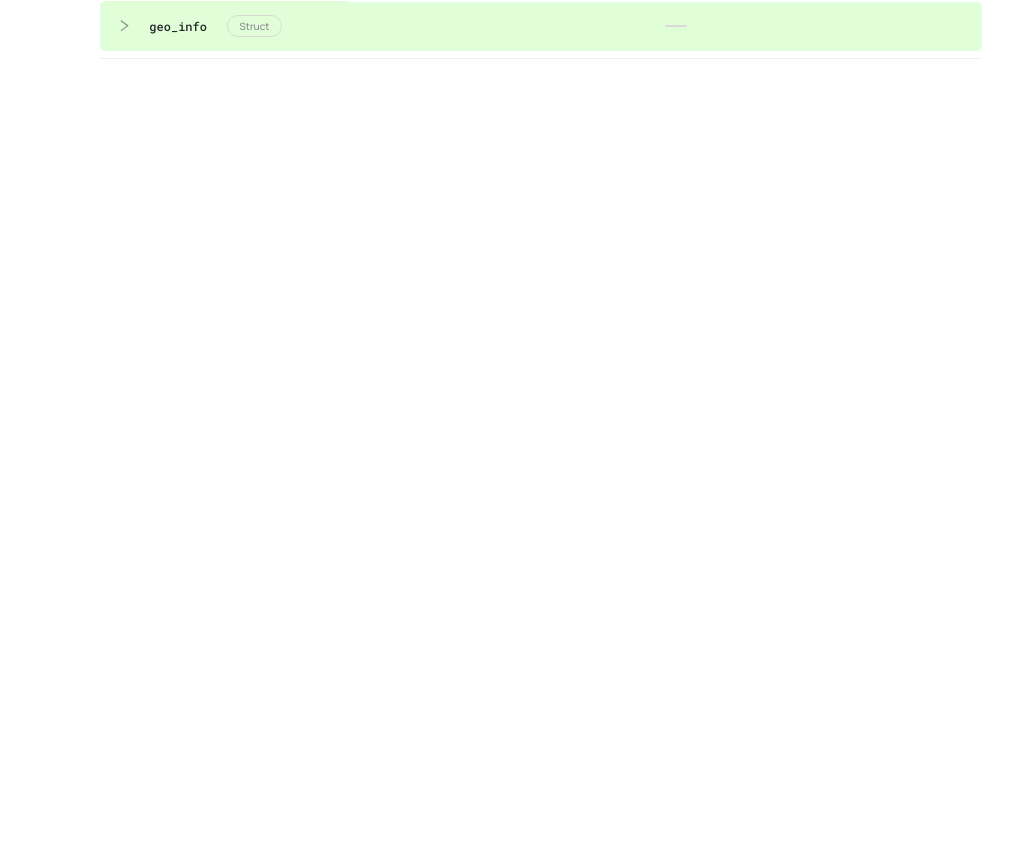
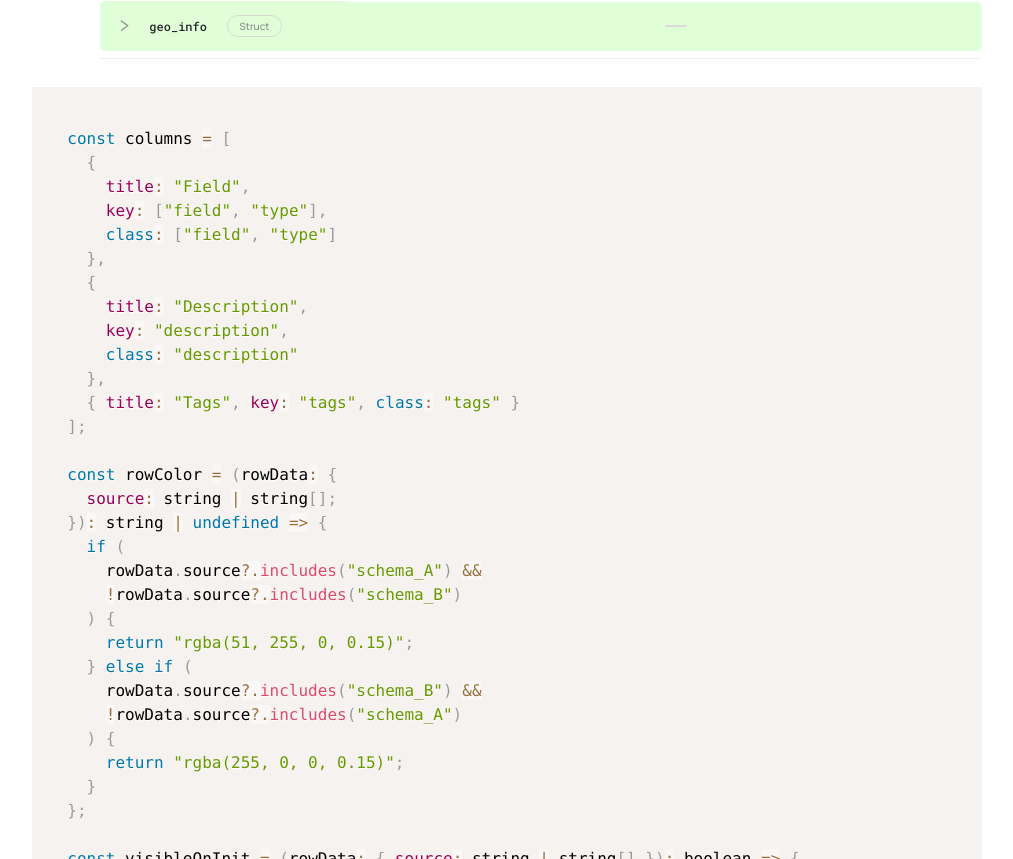
Before and after one commit to chrislapidas/react-expandable-rows, a React (Create React App) app: page / in a window 1280 px wide. Shown: the part 3195-4054 px from the top of the page, without its empty margins (133-1146 px from the left). Before the commit the page ends 3454 px from the top, so only its background shows below. Built offline with nearby package versions, Linux system fonts and the light colour scheme.

Commit message:
Update website documentation for advanced example

```diff
--- a/src/app/App.tsx
+++ b/src/app/App.tsx
@@ -287,6 +287,196 @@ function App() {
     }
   ];
 
+  const dataLiteral = `
+  const columns = [
+    {
+      title: "Field",
+      key: ["field", "type"],
+      class: ["field", "type"]
+    },
+    {
+      title: "Description",
+      key: "description",
+      class: "description"
+    },
+    { title: "Tags", key: "tags", class: "tags" }
+  ];
+
+  const rowColor = (rowData: {
+    source: string | string[];
+  }): string | undefined => {
+    if (
+      rowData.source?.includes("schema_A") &&
+      !rowData.source?.includes("schema_B")
+    ) {
+      return "rgba(51, 255, 0, 0.15)";
+    } else if (
+      rowData.source?.includes("schema_B") &&
+      !rowData.source?.includes("schema_A")
+    ) {
+      return "rgba(255, 0, 0, 0.15)";
+    }
+  };
+
+  const visibleOnInit = (rowData: { source: string | string[] }): boolean => {
+    if (
+      (rowData.source?.includes("schema_A") &&
+        !rowData.source?.includes("schema_B")) ||
+      (rowData.source?.includes("schema_B") &&
+        !rowData.source?.includes("schema_A"))
+    ) {
+      return true;
+    } else {
+      return false;
+    }
+  };
+  const data = [
+    {
+      field: "item_info",
+      fieldPath: "item_info",
+      type: "Struct",
+      tags: ["Item"],
+      source: ["schema_B", "schema_A"],
+      child: [
+        {
+          field: "item_name",
+          fieldPath: "item_info.item_name",
+          type: "String",
+          description: "The name of the item",
+          source: ["schema_B", "schema_A"]
+        },
+        {
+          field: "item_description",
+          fieldPath: "item_info.item_description",
+          type: "String",
+          description: "The description of the item",
+          source: ["schema_B", "schema_A"]
+        }
+      ]
+    },
+    {
+      field: "shipment_info",
+      fieldPath: "shipment_info",
+      type: "Struct",
+      source: ["schema_B", "schema_A"],
+      child: [
+        {
+          field: "source",
+          fieldPath: "shipment_info.source",
+          type: "Struct",
+          description: "metadata about the source of shipment",
+          source: ["schema_B"],
+          child: [
+            {
+              field: "name",
+              fieldPath: "shipment_info.source.name",
+              type: "String",
+              source: ["schema_B"]
+            },
+            {
+              field: "metadata",
+              fieldPath: "shipment_info.source.metadata",
+              type: "Struct",
+              source: ["schema_B"],
+              child: [
+                {
+                  field: "properties",
+                  fieldPath: "shipment_info.source.metadata.properties",
+                  type: "String",
+                  source: ["schema_B"]
+                }
+              ]
+            }
+          ]
+        },
+        {
+          field: "desination",
+          fieldPath: "shipment_info.desination",
+          type: "Struct",
+          description: "metadata about the destination of shipment",
+          source: ["schema_B", "schema_A"],
+          child: [
+            {
+              field: "name",
+              fieldPath: "shipment_info.desination.name",
+              type: "String",
+              source: ["schema_B", "schema_A"]
+            },
+            {
+              field: "metadata",
+              fieldPath: "shipment_info.desination.metadata",
+              type: "Struct",
+              source: ["schema_B", "schema_A"],
+              child: [
+                {
+                  field: "properties",
+                  fieldPath: "shipment_info.desination.metadata.properties",
+                  type: "String",
+                  source: ["schema_B", "schema_A"]
+                }
+              ]
+            },
+            {
+              field: "payment_info",
+              fieldPath: "shipment_info.desination.payment_info",
+              type: "String",
+              tags: ["Payment"],
+              source: ["schema_B", "schema_A"],
+              child: [
+                {
+                  field: "price",
+                  fieldPath: "shipment_info.desination.payment_info.price",
+                  type: "Number",
+                  source: ["schema_B", "schema_A"]
+                },
+                {
+                  field: "currency",
+                  fieldPath: "shipment_info.desination.payment_info.currency",
+                  type: "String",
+                  source: ["schema_B", "schema_A"]
+                }
+              ]
+            },
+            {
+              field: "geo_info",
+              fieldPath: "shipment_info.desination.geo_info",
+              type: "Struct",
+              source: ["schema_A"],
+              child: [
+                {
+                  field: "lat",
+                  fieldPath: "shipment_info.desination.geo_info.lat",
+                  type: "Number",
+                  tags: ["Latitude"],
+                  source: ["schema_A"]
+                },
+                {
+                  field: "lng",
+                  fieldPath: "shipment_info.desination.geo_info.lng",
+                  type: "Number",
+                  tags: ["Longitude"],
+                  source: ["schema_A"]
+                }
+              ]
+            }
+          ]
+        }
+      ]
+    }
+  ];
+
+  return (
+    <ExpandableTable
+        columns={columns}
+        data={data}
+        childDataKey={"child"}
+        rowKey={"fieldPath"}
+        rowColor={rowColor}
+        visibleOnInit={visibleOnInit}
+      ></ExpandableTable>
+  );
+  `;
+
   const installText = `npm i react-exp-table`;
   return (
     <div className="App">
@@ -344,6 +534,12 @@ function App() {
         rowColor={rowColor}
         visibleOnInit={visibleOnInit}
       ></ExpandableTable>
+
+      <div style={{ padding: 10 }}></div>
+
+      <SyntaxHighlighter language="javascript" style={prism}>
+        {dataLiteral}
+      </SyntaxHighlighter>
     </div>
   );
 }
```
